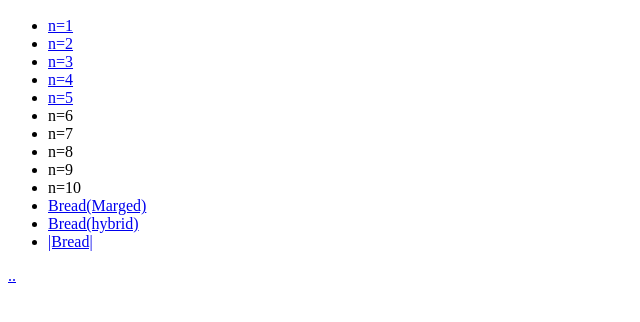
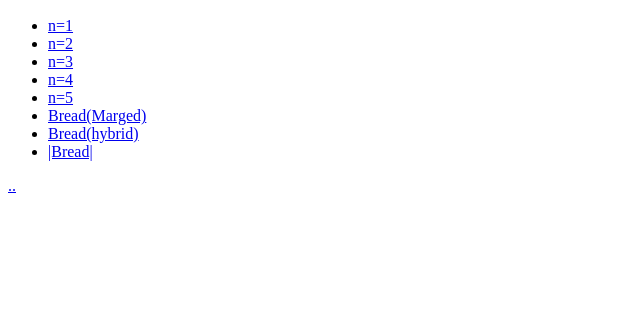
Before and after one commit to obinox/NeekoLikeCheeseBread, a plain HTML site: page orbital/orbital.html in a window 1280 px wide. Shown: the part 96-418 px from the top of the page, without its empty margins (0-640 px from the left). Drawn offline with Linux system fonts and the light colour scheme.

Commit message:
remove legacy

```diff
--- a/orbital/orbital.html
+++ b/orbital/orbital.html
@@ -14,11 +14,11 @@
         <li><a href="n3/Dough.html">n=3</a></li>
         <li><a href="n4/Dough.html">n=4</a></li>
         <li><a href="n5/Dough.html">n=5</a></li>
-        <li><!--<a href="n6/Dough.html">-->n=6<!--</a>--></li>
-        <li><!--<a href="n7/Dough.html">-->n=7<!--</a>--></li>
-        <li><!--<a href="n8/Dough.html">-->n=8<!--</a>--></li>
-        <li><!--<a href="n9/Dough.html">-->n=9<!--</a>--></li>
-        <li><!--<a href="n10/Dough.html">-->n=10<!--</a>--></li>
+        <!-- <li><a href="n6/Dough.html">n=6</a></li> -->
+        <!-- <li><a href="n7/Dough.html">n=7</a></li> -->
+        <!-- <li><a href="n8/Dough.html">n=8</a></li> -->
+        <!-- <li><a href="n9/Dough.html">n=9</a></li> -->
+        <!-- <li><a href="n10/Dough.html">n=10</a></li> -->
         <li><a href="sum/Marged Bread.html">Bread(Marged)</a></li>
         <li><a href="hybrid/Dough.html">Bread(hybrid)</a></li>
         <li><a href="abscoor/Dough.html">|Bread|</a></li>
```
